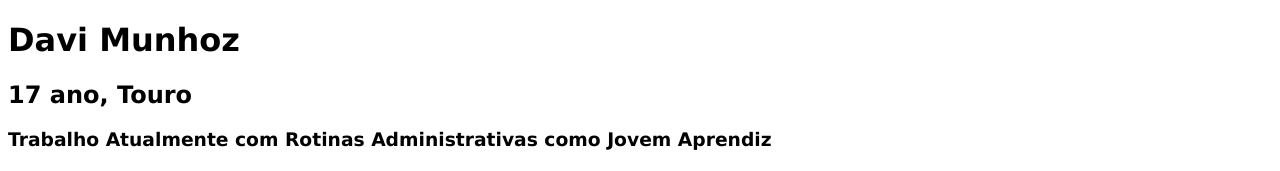
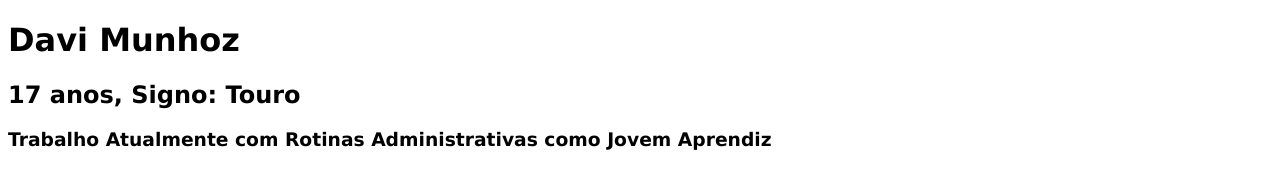
Before and after one commit to DaviMunhoz1005/FIAP, a plain HTML site: page Front-end Design/AULA 2/ATIVIDADES/index.html in a window 1280 px wide. Shown: the top 171 px of the page. Drawn offline with Linux system fonts and the light colour scheme.

Commit message:
feat: update exercise in Front-end Design AULA 2

```diff
--- a/Front-end Design/AULA 2/ATIVIDADES/index.html
+++ b/Front-end Design/AULA 2/ATIVIDADES/index.html
@@ -21,7 +21,7 @@
 <body>
     <header>
         <h1>Davi Munhoz</h1>
-        <h2>17 ano, Touro</h2>
+        <h2>17 anos, Signo: Touro</h2>
         <h3>Trabalho Atualmente com Rotinas Administrativas como Jovem Aprendiz</h3>
     </header>
     <br><br>
```
